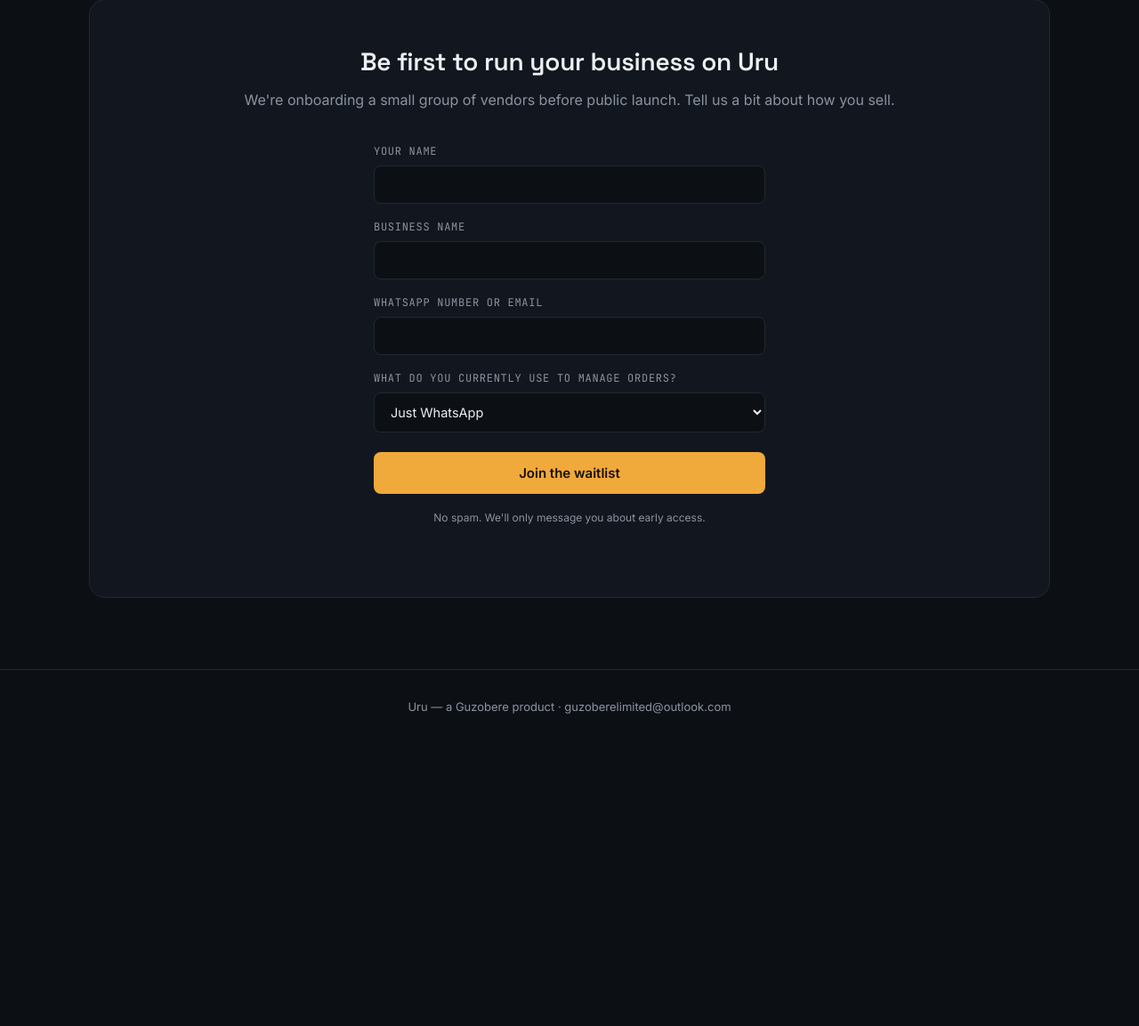
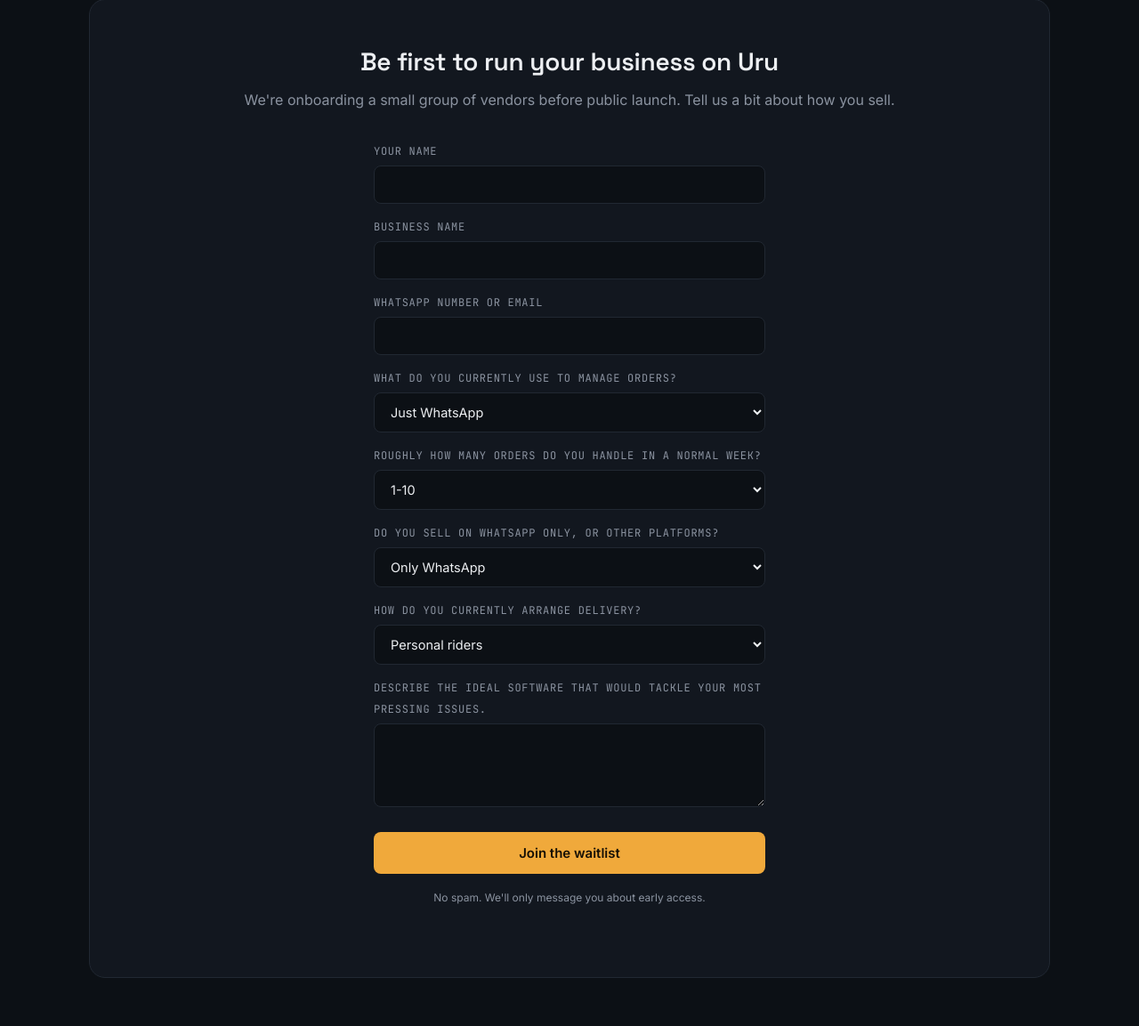
Before and after one commit to TrueNorth-PyDev/dumb_dumb, a Django app: page / in a window 1280 px wide. Shown: the part 1413-2566 px from the top of the page at 89% size. Before the commit the page ends 2215 px from the top, so only its background shows below. Run offline with Django 5.2, Linux system fonts and the light colour scheme.

Commit message:
added more questions

```diff
--- a/waitlist/models.py
+++ b/waitlist/models.py
@@ -5,6 +5,10 @@ class WaitlistEntry(models.Model):
     business_name = models.CharField(max_length=255)
     contact = models.CharField(max_length=255, verbose_name="WhatsApp or Email")
     platform = models.CharField(max_length=255)
+    order_volume = models.CharField(max_length=255, blank=True, null=True)
+    sales_channels = models.CharField(max_length=255, blank=True, null=True)
+    delivery_method = models.CharField(max_length=255, blank=True, null=True)
+    ideal_software = models.TextField(blank=True, null=True)
     created_at = models.DateTimeField(auto_now_add=True)
 
     def __str__(self):
--- a/waitlist/templates/waitlist/uru-waitlist.html
+++ b/waitlist/templates/waitlist/uru-waitlist.html
@@ -155,11 +155,12 @@
   .waitlist p{ color:var(--ink-dim); margin-bottom:32px; }
   form{ display:flex; flex-direction:column; gap:12px; max-width:440px; margin:0 auto; text-align:left; }
   label{ font-size:12px; color:var(--ink-dim); font-family:'JetBrains Mono'; text-transform:uppercase; letter-spacing:.06em; }
-  input, select{
+  input, select, textarea{
     width:100%; background:var(--bg); border:1px solid var(--line); color:var(--ink);
     padding:12px 14px; border-radius:8px; font-size:14.5px; font-family:'Inter'; margin-top:6px;
+    resize: vertical;
   }
-  input:focus, select:focus{ outline:2px solid var(--amber); outline-offset:1px; border-color:var(--amber); }
+  input:focus, select:focus, textarea:focus{ outline:2px solid var(--amber); outline-offset:1px; border-color:var(--amber); }
   button.submit{
     margin-top:10px; background:var(--amber); color:#161005; border:none;
     padding:14px; border-radius:8px; font-weight:600; font-size:15px; cursor:pointer;
@@ -280,6 +281,37 @@
         <option>Nothing formal</option>
       </select>
     </div>
+    <div>
+      <label for="order_volume">Roughly how many orders do you handle in a normal week?</label>
+      <select id="order_volume">
+        <option>1-10</option>
+        <option>11-50</option>
+        <option>51-100</option>
+        <option>100+</option>
+      </select>
+    </div>
+    <div>
+      <label for="sales_channels">Do you sell on WhatsApp only, or other platforms?</label>
+      <select id="sales_channels">
+        <option>Only WhatsApp</option>
+        <option>WhatsApp + Instagram</option>
+        <option>Website / App</option>
+        <option>Physical Store</option>
+      </select>
+    </div>
+    <div>
+      <label for="delivery_method">How do you currently arrange delivery?</label>
+      <select id="delivery_method">
+        <option>Personal riders</option>
+        <option>Dispatch companies</option>
+        <option>Both</option>
+        <option>Customer pickup</option>
+      </select>
+    </div>
+    <div>
+      <label for="ideal_software">Describe the ideal software that would tackle your most pressing issues.</label>
+      <textarea id="ideal_software" rows="4"></textarea>
+    </div>
     <button type="submit" class="submit">Join the waitlist</button>
     <div class="confirm" id="confirmMsg">You're on the list. We'll reach out before beta opens in January.</div>
   </form>
@@ -314,7 +346,11 @@
         name: document.getElementById('name').value,
         business: document.getElementById('business').value,
         whatsapp: document.getElementById('whatsapp').value,
-        platform: document.getElementById('platform').value
+        platform: document.getElementById('platform').value,
+        order_volume: document.getElementById('order_volume').value,
+        sales_channels: document.getElementById('sales_channels').value,
+        delivery_method: document.getElementById('delivery_method').value,
+        ideal_software: document.getElementById('ideal_software').value
     };
 
     fetch('', {
--- a/waitlist/views.py
+++ b/waitlist/views.py
@@ -13,7 +13,11 @@ def index(request):
                 name=data.get('name'),
                 business_name=data.get('business'),
                 contact=data.get('whatsapp'),
-                platform=data.get('platform')
+                platform=data.get('platform'),
+                order_volume=data.get('order_volume'),
+                sales_channels=data.get('sales_channels'),
+                delivery_method=data.get('delivery_method'),
+                ideal_software=data.get('ideal_software')
             )
             return JsonResponse({'status': 'success'})
         except Exception as e:
```
Also changed, not shown: waitlist/migrations/0002_waitlistentry_delivery_method_and_more.py (added).
